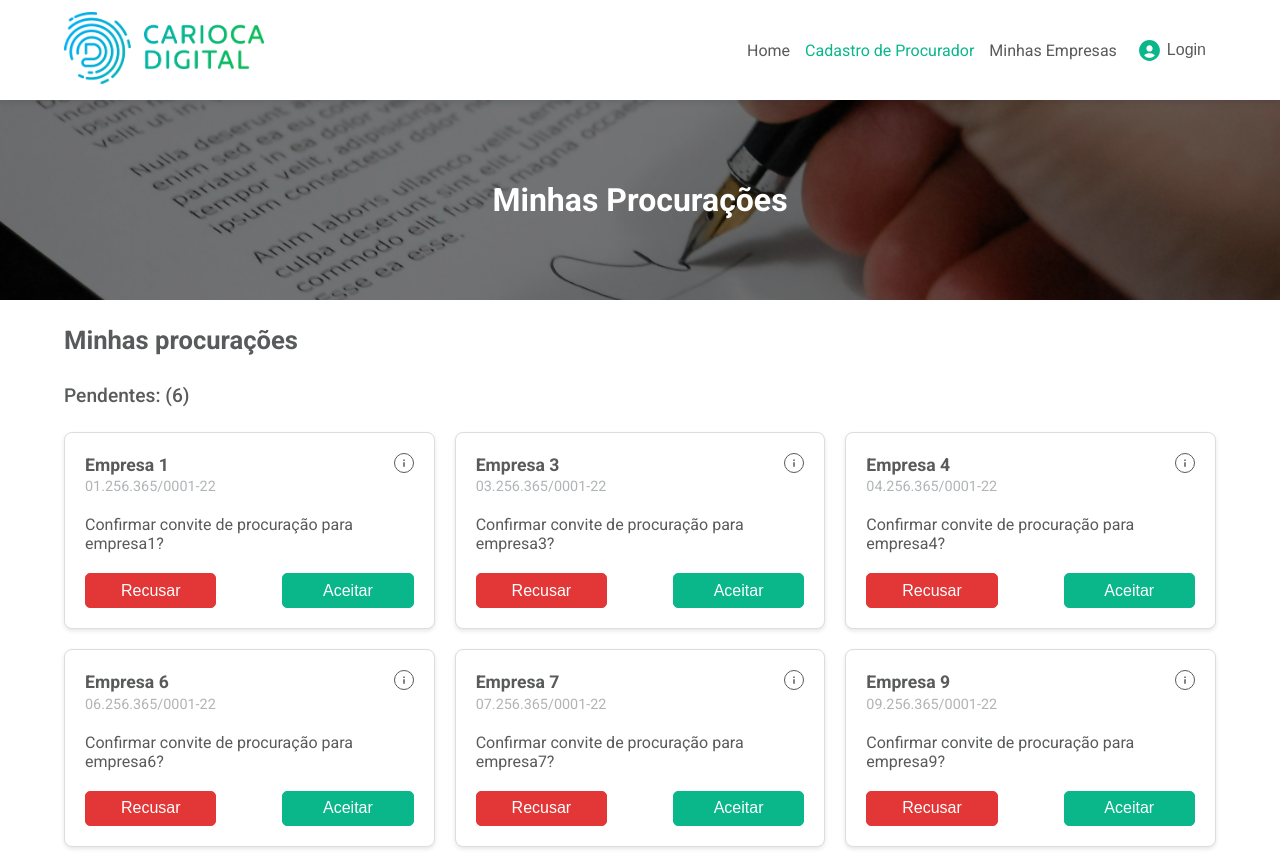
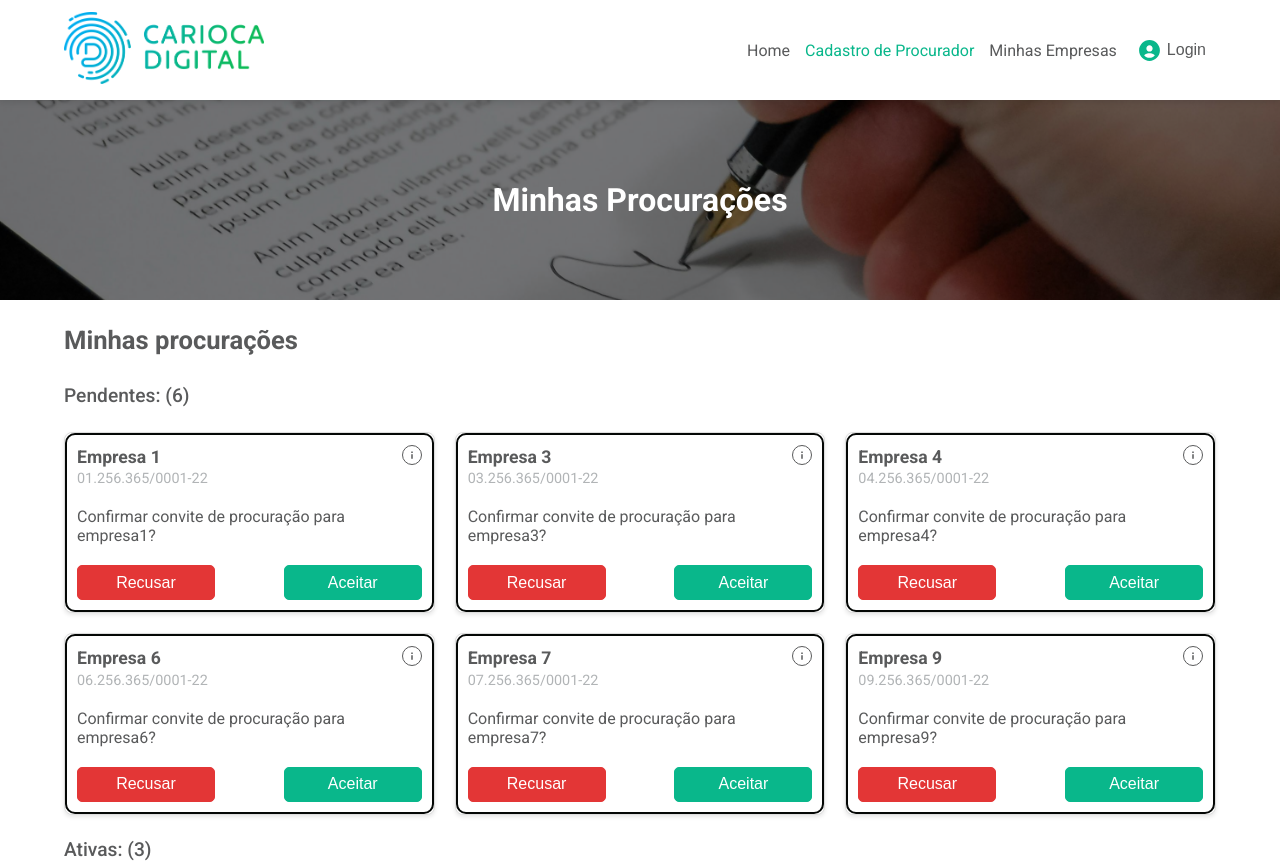
Before and after one commit to Edwsilva/minhasEmpresas, a Next.js app: page /procurador in a window 1280 px wide. Shown: the top 863 px of the page. Built offline with nearby package versions, Linux system fonts and the light colour scheme; data requests are answered from the project's data file.

Commit message:
Ajuste provisório dos cards

```diff
--- a/src/app/procurador/procurador.module.css
+++ b/src/app/procurador/procurador.module.css
@@ -13,8 +13,8 @@
 
 .contentContainer {
   display: grid;
-  grid-template-columns: repeat(auto-fill,minmax(300px, 1fr)); /* Gera colunas automáticas de no mínimo 250px e ajusta-se ao espaço disponível */
-  gap: 20px; /* Espaçamento entre os cards */
+  grid-template-columns: repeat(auto-fill,minmax(300px, 1fr)); /* Gera colunas automáticas de no mínimo 300px e ajusta-se ao espaço disponível */
+  grid-gap: 20px; /* Espaçamento entre os cards */
 }
 
 .title {
--- a/src/components/card/Card.tsx
+++ b/src/components/card/Card.tsx
@@ -1,4 +1,5 @@
-import { ReactNode } from "react";
+"use client";
+import { ReactNode, useState } from "react";
 import styles from "./card.module.css";
 import Button from "../button/Button";
 import { IoMdInformation } from "react-icons/io";
@@ -12,14 +13,25 @@ type CardProps = {
 };
 
 const Card = ({ children, titular, inscricao, bg, status }: CardProps) => {
+  const [isRotated, setIsRotated] = useState(false); // Define o estado para controlar se o card está rotacionado
+
+  // Função para lidar com o clique no ícone
+  const handleIconClick = () => {
+    console.log("Rotate");
+    // Altera o estado para inverter a rotação do card
+    setIsRotated(!isRotated);
+  };
+
   return (
     <div className={styles.direction}>
+      <div className={`${styles.card} ${isRotated ? styles.isRotated : ""}`}>
+        <div className={styles.cardFront}>
           <div className={styles.innerDiv}>
             <div>
               <p className={styles.textTitular}>{titular}</p>
               <p className={styles.text}>{inscricao}</p>
             </div>
-        <div className={styles.iconContainer}>
+            <div className={styles.iconContainer}  onClick={handleIconClick}>
               <IoMdInformation className={styles.icon} />
             </div>
           </div>
@@ -50,6 +62,46 @@ const Card = ({ children, titular, inscricao, bg, status }: CardProps) => {
             </div>
           )}
         </div>
+        <div className={styles.cardBack}>
+          <div className={styles.innerDiv}>
+            <div>
+              <p className={styles.textTitular}>{titular}</p>
+              <p className={styles.text}>{inscricao}</p>
+            </div>
+            <div className={styles.iconContainer}  onClick={handleIconClick}>
+              <IoMdInformation className={styles.icon} />
+            </div>
+          </div>
+
+
+          <p className={styles.additionalText}>{children}</p>
+
+          {status === "1" ? (
+            <div className={styles.buttonContainer}>
+              <Button
+                p
+                backgroundColor="var(--error)"
+                textColor="var(--error)"
+                border="1px solid var(--error)"
+                text="Recusar"
+              />
+
+              <Button p textColor="var(--secondary)" text="Aceitar" />
+            </div>
+          ) : (
+            <div className={styles.buttonContainerAtivas}>
+              <Button
+                p
+                backgroundColor="var(--error)"
+                textColor="var(--error)"
+                border="1px solid var(--error)"
+                text="Cancelar"
+              />
+            </div>
+          )}
+        </div>
+      </div>
+    </div>
   );
 };
 
--- a/src/components/card/card.module.css
+++ b/src/components/card/card.module.css
@@ -1,6 +1,6 @@
 .direction {
   border: 1px solid #ddd; /* Exemplo de borda */
-  padding: 20px; /* Exemplo de padding */
+
   border-radius: 8px; /* Exemplo de bordas arredondadas */
   background-color: #fff; /* Exemplo de cor de fundo */
   box-shadow: 0 2px 4px rgba(0, 0, 0, 0.1); /* Exemplo de sombra */
@@ -72,6 +72,47 @@
   width: 40%;
 }
 
+.card {
+  position: relative;
+  perspective: 800px;
+ }
+
+.cardFront,
+.cardBack {
+  width: 100%;
+  height: 100%;
+  padding: 10px;
+
+  backface-visibility: hidden;
+  transition: all 1s;
+  border: 2px solid #03FA6E;
+  border-radius: 10px;
+  /* display: flex; */
+  /* align-items: center; */
+  /* justify-content: center; */
+  /* cursor: pointer; */
+}
+.cardFront {
+  position: absolute;
+  background-color: #fff;
+  /* color: #fff; */
+  border: 2px solid #040705;
+  transform: rotateY(0deg); /* Adicionado para garantir que a frente esteja visível inicialmente */
+}
+
+.cardBack {
+  background-color:  #c9d6cf;
+  transform: rotateY(180deg)
+}
+
+.isRotated .cardFront{
+  transform: rotateY(180deg);
+}
+
+.isRotated .cardBack{
+  transform: rotateY(0);
+}
+
 /* Media Query para dispositivos de tela menores */
 @media screen and (max-width: 768px) {
   .direction {
```
Lines whose indentation alone changed are shown as unchanged.
